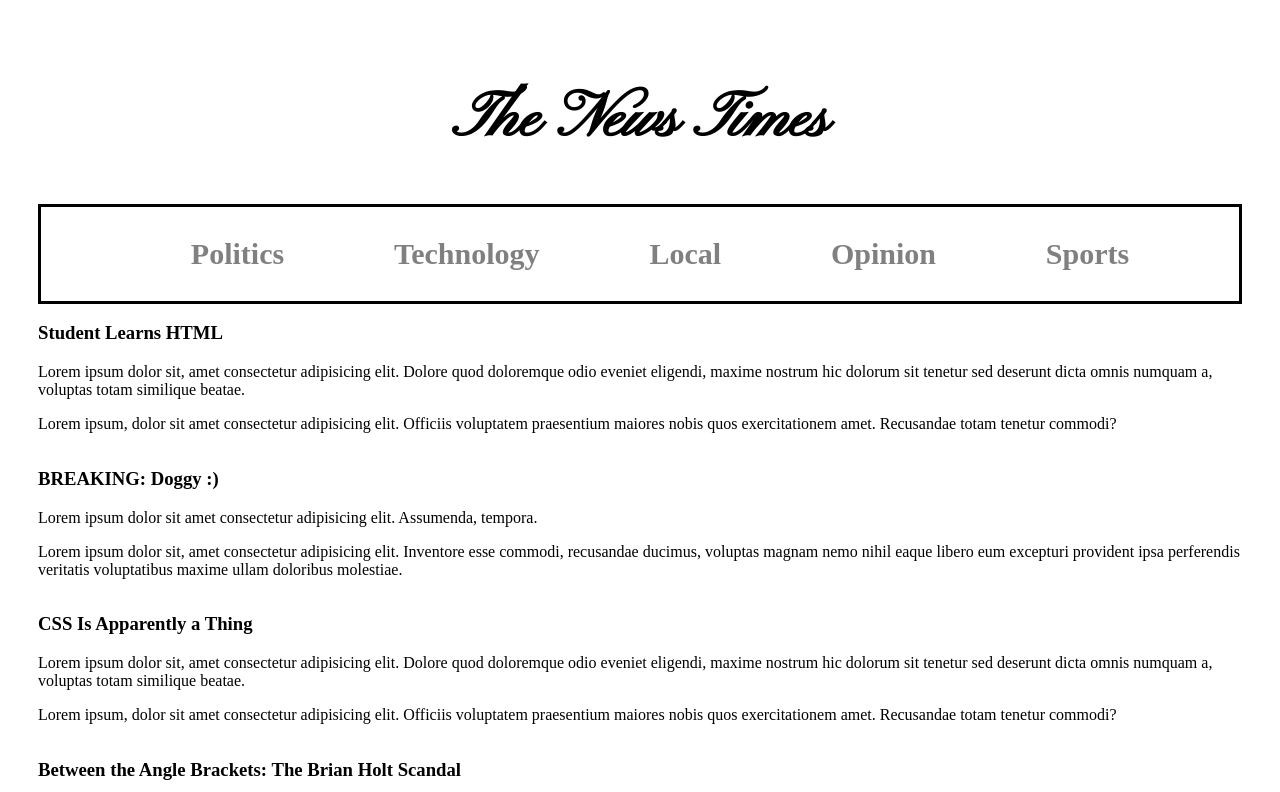
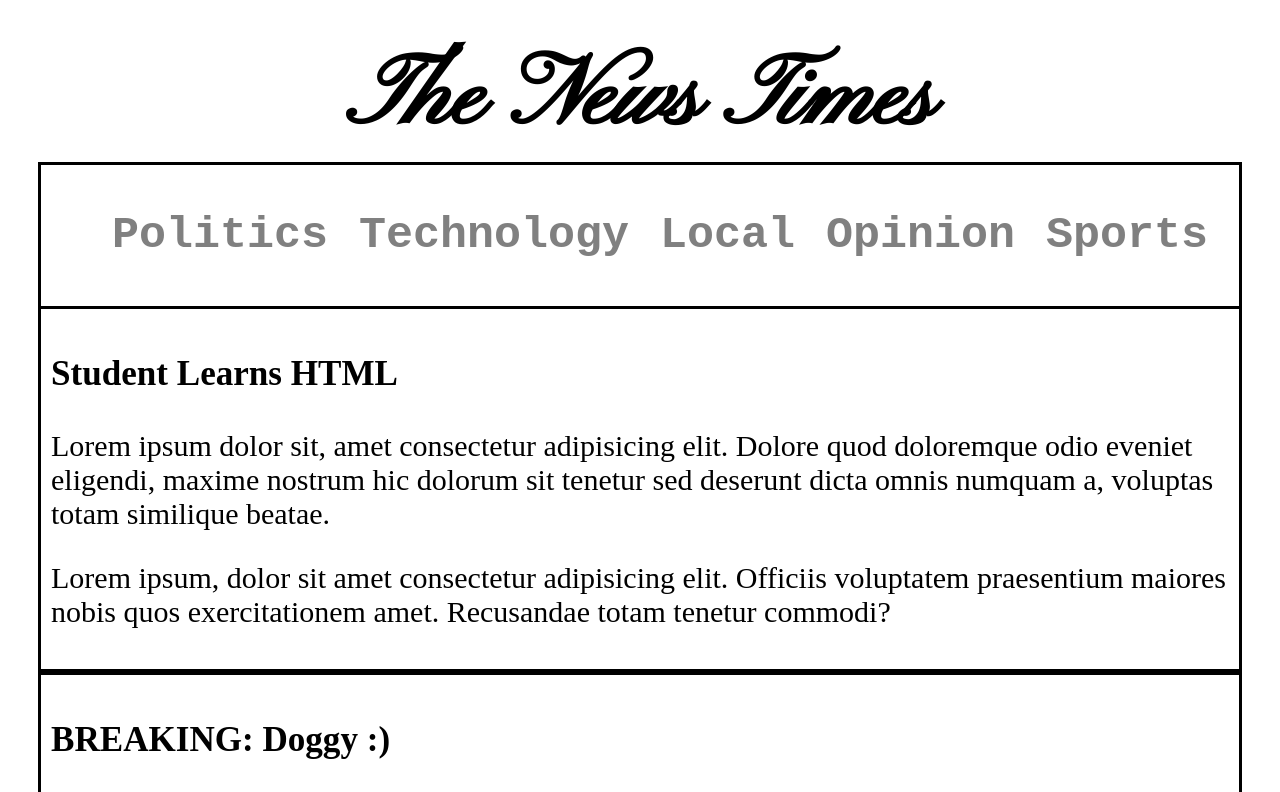
Before and after one commit to Syed-A-Naqvi/fullStack_development, a website: page practice/newspaper/index.html in a window 1280 px wide. Shown: the top 792 px of the page. Drawn offline with Linux system fonts and the light colour scheme.

Commit message:
reviewing css layout and viewport behavior

```diff
--- a/practice/newspaper/index.html
+++ b/practice/newspaper/index.html
@@ -27,28 +27,28 @@
             </ul>
         </nav>
 
-        <article class="article" style="grid-area: ar1;">
+        <article class="story-1" style="grid-area: ar1;">
             <h3>Student Learns HTML</h3>
             <p>Lorem ipsum dolor sit, amet consectetur adipisicing elit. Dolore quod doloremque odio eveniet eligendi, maxime nostrum hic dolorum sit tenetur sed deserunt dicta omnis numquam a, voluptas totam similique beatae.</p>
             <p>Lorem ipsum, dolor sit amet consectetur adipisicing elit. Officiis voluptatem praesentium maiores nobis quos exercitationem amet. Recusandae totam tenetur commodi?</p>
         </article>
-        <article class="article" style="grid-area: ar2;">
+        <article class="story-2" style="grid-area: ar2;">
             <h3>BREAKING: Doggy :) </h3>
             <!-- <img src="http://t3.gstatic.com/licensed-image?q=tbn:ANd9GcTF_OQ101nRiHil4w5295pqLf5M8axplaqmwCthHGgdqlu21bMsP8VmMdl4zkPUnW2pgcNWEWJyl-Y46P1J_d8" alt="dawggy boi"> -->
             <p>Lorem ipsum dolor sit amet consectetur adipisicing elit. Assumenda, tempora.</p>
             <p>Lorem ipsum dolor sit, amet consectetur adipisicing elit. Inventore esse commodi, recusandae ducimus, voluptas magnam nemo nihil eaque libero eum excepturi provident ipsa perferendis veritatis voluptatibus maxime ullam doloribus molestiae.</p>
         </article>
-        <article class="article" style="grid-area: ar3;">
+        <article class="story-3" style="grid-area: ar3;">
             <h3>CSS Is Apparently a Thing</h3>
             <p>Lorem ipsum dolor sit, amet consectetur adipisicing elit. Dolore quod doloremque odio eveniet eligendi, maxime nostrum hic dolorum sit tenetur sed deserunt dicta omnis numquam a, voluptas totam similique beatae.</p>
             <p>Lorem ipsum, dolor sit amet consectetur adipisicing elit. Officiis voluptatem praesentium maiores nobis quos exercitationem amet. Recusandae totam tenetur commodi?</p>
         </article>
-        <article class="article" style="grid-area: ar4;">
+        <article class="story-4" style="grid-area: ar4;">
             <h3>Between the Angle Brackets: The Brian Holt Scandal</h3>
             <p>Lorem ipsum dolor sit amet, consectetur adipisicing elit. Sapiente maiores earum nihil ab officiis beatae ducimus suscipit ea nulla voluptatum.</p>
             <p>Lorem ipsum dolor sit amet consectetur adipisicing elit. Culpa in quod quae dolore. Sunt animi consectetur modi est, nobis qui?</p>
         </article>
-        <article class="article" style="grid-area: ar5;">
+        <article class="story-5" style="grid-area: ar5;">
             <h3>Scientist Invents New Miracle Drink: Coffee</h3>
             <p>Lorem ipsum dolor sit amet, consectetur adipisicing elit. Adipisci nesciunt repellendus autem nemo, accusantium enim corporis quibusdam, nihil quis quo culpa exercitationem excepturi laboriosam porro repellat deserunt aperiam modi fugit! Magnam possimus eligendi deserunt saepe modi voluptas consequatur soluta, error architecto neque aut porro velit aliquid hic veniam id nam.</p>
             <p>Lorem ipsum dolor sit, amet consectetur adipisicing elit. Blanditiis dolorem nostrum aliquid quasi, neque est nihil laudantium recusandae mollitia ratione qui perferendis. Nesciunt modi deleniti sequi distinctio omnis alias odit quas commodi, tempore non quaerat hic, quo earum illum cupiditate.</p>
@@ -59,8 +59,5 @@
     </div>
 
 
-    <nav></nav>
-
-
 </body>
 </html>
--- a/practice/newspaper/style.css
+++ b/practice/newspaper/style.css
@@ -6,6 +6,8 @@ body {
     padding: 30px;
 }
 
+
+/* ------------- PAGE LAYOUT -------------- */
 .page {
     display: grid;
     grid-template-areas:
@@ -15,10 +17,29 @@ body {
         "ar4"    "ar5"    "ar5";
 }
 
+
+/* ------------- TITLE -------------- */
+
+.title {
+    grid-area: header;
+    display: flex;
+    flex-direction: column;
+    align-items: center;
+}
+.title h1 {
+    font-family: "Pinyon Script", cursive;
+    font-size: 100px;
+    margin: 0px;
+    padding: 0px;
+}
+
+
+/* ------------- NAVBAR -------------- */
 .navbar {
     border: 3px solid black;
-    font-family: "Futura";
-    font-size: 30px;
+    border-bottom: 0px;
+    font-family: "JetBrains Mono Bold", monospace;
+    font-size: 45px;
     font-weight: bold;
     color: grey;
 }
@@ -36,12 +57,13 @@ body {
     color: inherit;
 }
 
-.title {
-    grid-area: header;
-    display: flex;
-    flex-direction: column;
-    align-items: center;
-    justify-content: center;
-    font-family: "Pinyon Script", cursive;
-    font-size: xx-large;
+
+/* ------------- ARTICLES -------------- */
+.story-1, .story-2, .story-3, .story-4, .story-5 {
+    border: 3px solid black;
+    padding: 10px;
+    font-family: ""Arial", sans-serif;
 }
+.story-1, .story-2, .story-3, .story-4, .story-5 h3 {
+    font-size: 30px;
+}
```
Also changed, not shown: package.json (added, +24 -0 lines).
